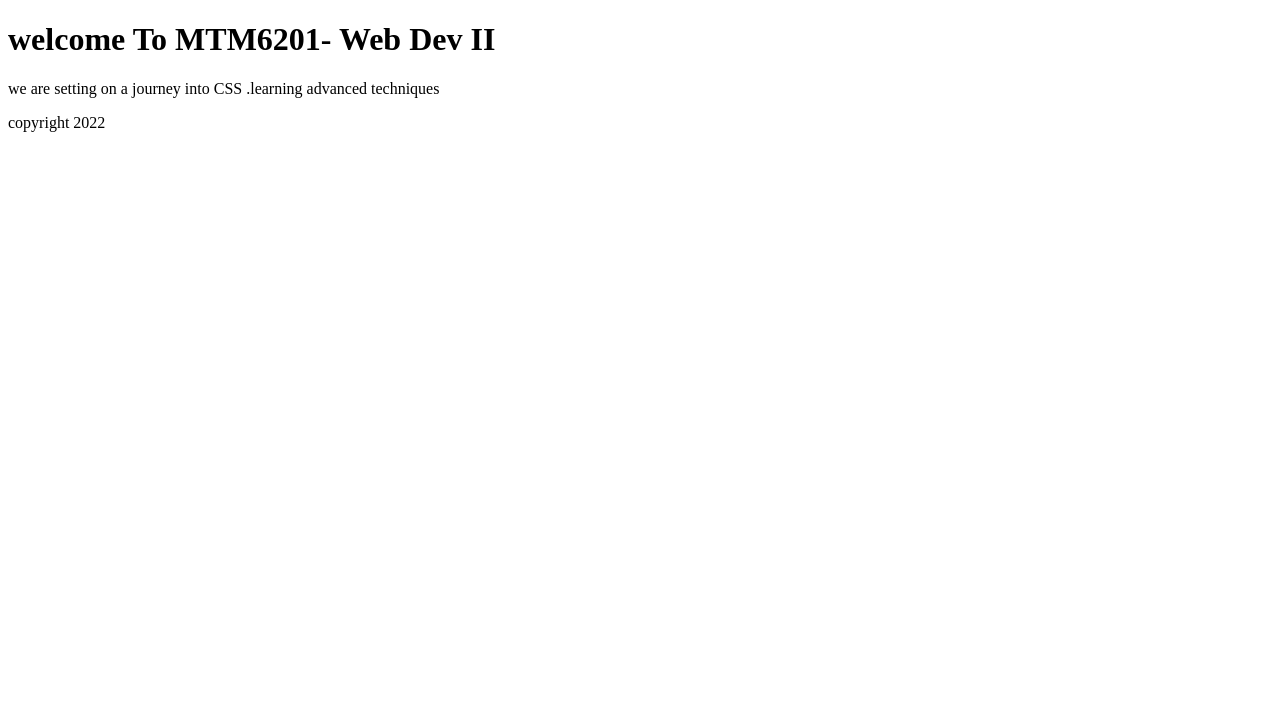
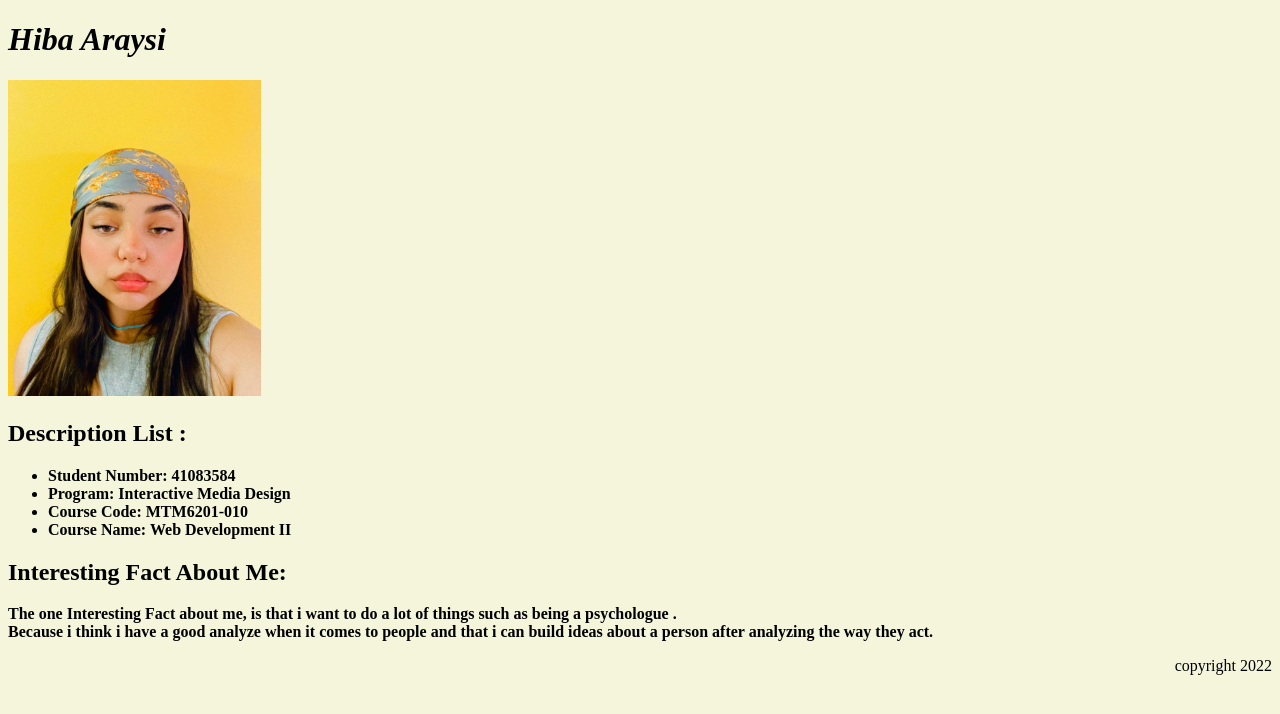
Before and after one commit to Hibaaraysi/mtm6201-week1, a plain HTML site: page index.html in a window 1280 px wide. Drawn offline with Linux system fonts and the light colour scheme.

Commit message:
an index.html file

```diff
--- a/index.html
+++ b/index.html
@@ -4,17 +4,25 @@
     <meta charset="UTF-8">
     <meta http-equiv="X-UA-Compatible" content="IE=edge">
     <meta name="viewport" content="width=device-width, initial-scale=1.0">
-    <title>MTM6201- Week 1 Demo</title>
+    <title>Hiba Araysi</title>
 </head>
-<body>
+<body bgcolor="beige">
     <div class="container">
         <header>
-            <h1>welcome To MTM6201- Web Dev II</h1>
+            <h1><em>Hiba Araysi</em></h1>
         </header>
-        <main>
-            <p>we are setting on a journey into CSS .learning advanced techniques</p>
-        </main>
-        <footer>
+       <img src="picture/mypic.JPG" alt="my picture" width="20%">
+       <H2> Description List :</H2>
+       <ul>
+       <b><li>Student Number:  41083584</li>
+        <li>Program:  Interactive Media Design</li>
+        <li>Course Code:  MTM6201-010</li>
+        <li>Course Name:  Web Development II</li></b>
+       </ul>
+       <h2> Interesting Fact About Me:</h2>
+       <b><p> The one Interesting Fact about me, is that i want to do a lot of things such as being a psychologue .<br>
+        Because i think i have a good analyze when it comes to people and that i can build ideas about a person after analyzing the way they act.</p></b>
+        <footer align="right">
             <p>copyright 2022</p>
         </footer>
     </div>
```
Also changed, not shown: picture/mypic.JPG (added).
